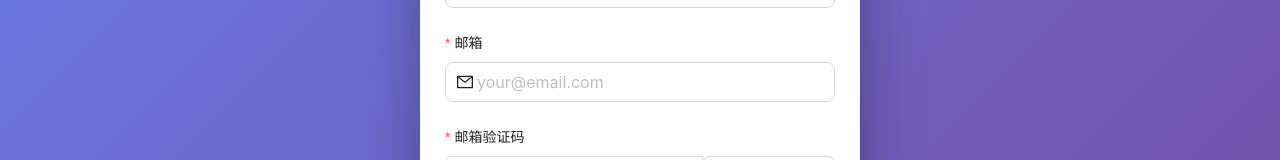
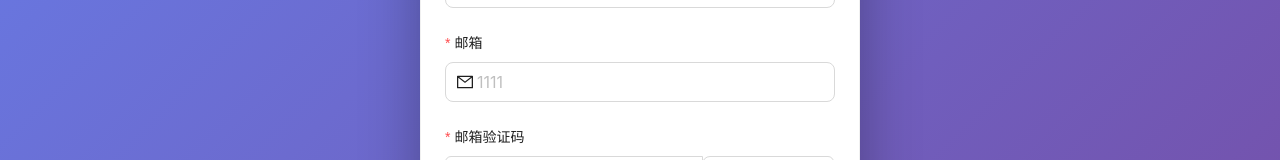
Before and after one commit to AndyWang920130/AiAgent, a Vue app in the folder myapp/front/: page /register in a window 1280 px wide. Shown: the part 376-536 px from the top of the page. Built offline with nearby package versions, Linux system fonts and the light colour scheme.

Commit message:
test for email input box

```diff
--- a/myapp/front/src/views/RegisterView.vue
+++ b/myapp/front/src/views/RegisterView.vue
@@ -115,7 +115,7 @@ async function handleRegister() {
         </a-form-item>
 
         <a-form-item :label="t('register.email')" required>
-          <a-input v-model:value="form.email" size="large" :placeholder="t('register.emailPlaceholder')">
+          <a-input v-model:value="form.email" size="large" :placeholder="1111">
             <template #prefix><MailOutlined /></template>
           </a-input>
         </a-form-item>
```
